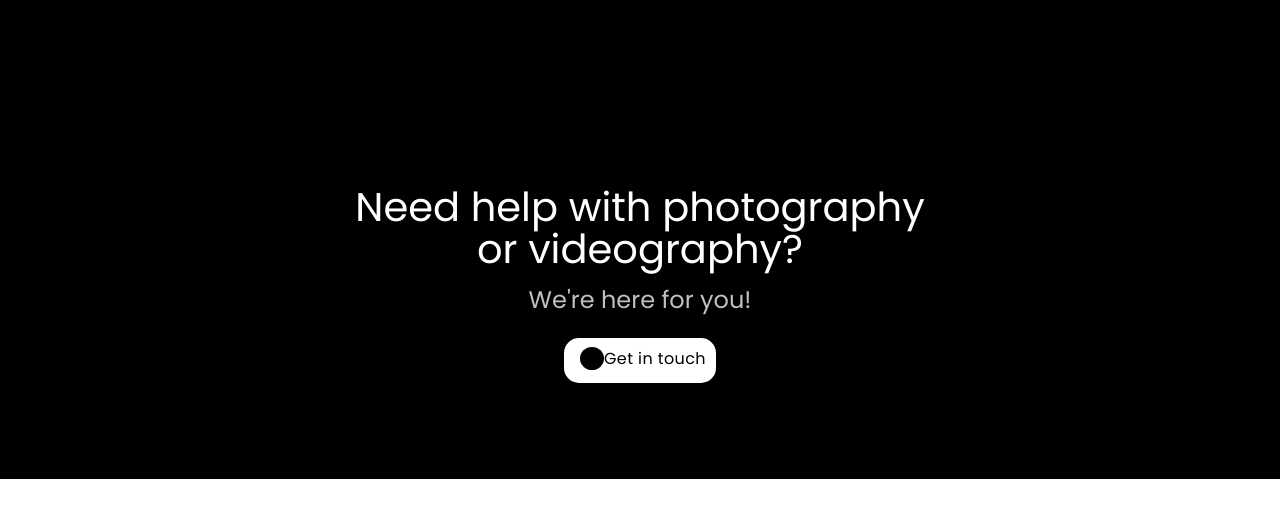
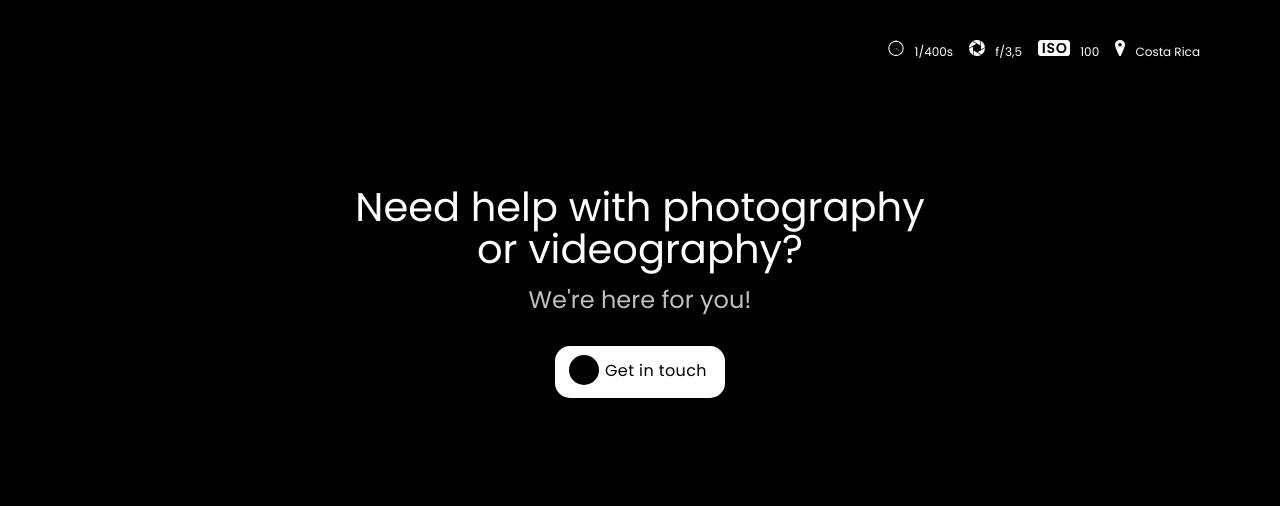
Before and after one commit to MaksSunny/Aperture, a plain HTML site: page index.html in a window 1280 px wide. Shown: the part 727-1233 px from the top of the page. Before the commit the page ends 1206 px from the top, so only its background shows below. Drawn offline with Linux system fonts and the light colour scheme.

Commit message:
homework 25/01

```diff
--- a/css/style.css
+++ b/css/style.css
@@ -57,7 +57,7 @@ header nav ul li:last-of-type a{
     max-width: 580px;
     margin: auto;
     padding-top: 461px;
-    padding-bottom: 70px;
+    padding-bottom: 41px;
 }
 .subtitle{
     font-family: 'Poppins';
@@ -91,6 +91,29 @@ header nav ul li:last-of-type a{
 .backing{
     margin-top: 18px;
 }
+
+.coordinates{
+    display: flex;
+    justify-content: flex-end;
+}
+.coordinates ul{
+    display: flex;
+    list-style: none;
+}
+.coordinates ul li span{
+    font: 400 12px/12px 'Poppins';
+    font-style: normal;
+    color: #FFFFFF;
+    margin-left: 6px;
+}
+.coordinates ul li:last-of-type span{
+    margin-right: 40px;
+}
+.coordinates ul li img{
+    margin-left: 16px;
+}
+
+/*baner_before_footer*/
 .baner_before_footer{
     background: #000000;
 }
@@ -120,20 +143,25 @@ header nav ul li:last-of-type a{
     padding-bottom: 31px;
 }
 .btn{
+    display: flex;
+    align-items: center;
+    max-width: 154px;
     justify-content: center;
     border-radius: 15px;
-    padding: 9px 10px 13px 16px;
+    padding: 9px 10px 13px 6px;
     background: #FFFFFF;
     color: #000000;
     font-size: 16px;
     letter-spacing: 0.4px;
     text-decoration: none;
+    margin: auto;
 }
 .btn::before{
     content: "";
-    width: 16px;
-    height: 16px;
+    width: 30px;
+    height: 30px;
     border-radius: 50%;
     background-color: black;
-    padding: 0px 24px 0px 0px;
+    margin-right: 6px;
+    display: inline-block;
 }
--- a/index.html
+++ b/index.html
@@ -46,6 +46,26 @@
                 <H1 class="title">Aperture Studios</H1>
                 <p class="text backing">Lorem ipsum dolor sit amet, consectetur adipiscing elit. Suspendisse varius enim in eros elementum tristique. Duis cursus, mi quis viverra ornare, eros dolor interdum nulla, ut commodo diam libero vitae erat. Aenean faucibus nibh et justo cursus id rutrum lorem imperdiet. Nunc ut sem vitae risus tristique posuere.</p>
             </div>
+            <div class="coordinates">
+                <ul>
+                    <li>
+                        <img src="images/picture.svg" alt="watch">
+                        <span>1/400s</span>
+                    </li>
+                    <li>
+                        <img src="images/picture2.svg" alt="F">
+                        <span>f/3,5</span>
+                    </li>
+                    <li>
+                        <img src="images/picture3.svg" alt="iso">
+                        <span>100</span>
+                    </li>
+                    <li>
+                        <img src="images/picture4.svg" alt="country">
+                        <span>Costa Rica</span>
+                    </li>
+                </ul>
+            </div>
         </div>
     </section>
     <section class="baner_before_footer">
@@ -53,7 +73,6 @@
             <h2 class="before_footer_title">Need help with photography or videography?</h2>
             <h4 class="before_footer_subtitle">We're here for you!</h4>
             <a href="#" class="btn">Get in touch</a>
-
         </div>
     </section>
 </main>
```
Also changed, not shown: images/picture.svg (added), images/picture2.svg (added), images/picture3.svg (added), images/picture4.svg (added).
